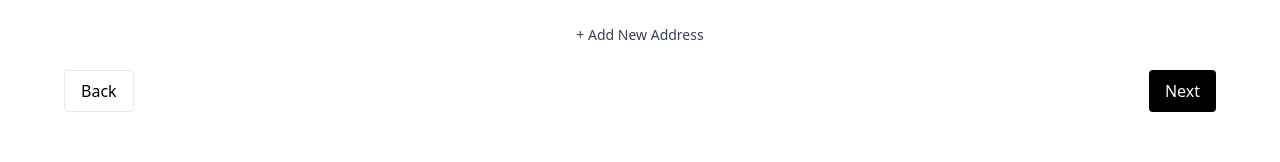
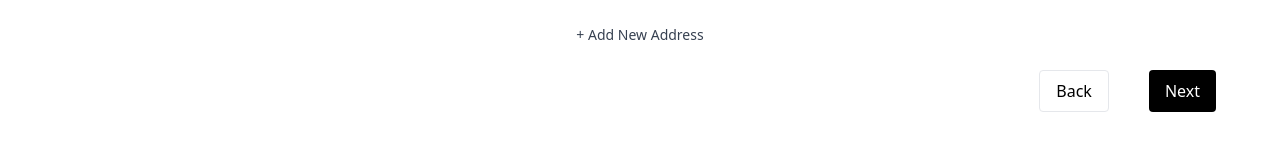
Before and after one commit to AzZaya0/mero_pasal, a Next.js app: page /cart/checkout in a window 1280 px wide. Shown: the part 573-735 px from the top of the page. Built offline with nearby package versions, Linux system fonts and the light colour scheme.

Commit message:
little modifications

```diff
--- a/src/app/cart/checkout/page.jsx
+++ b/src/app/cart/checkout/page.jsx
@@ -15,13 +15,13 @@
       <div className="w-[1200px]  rounded-lg  p-6">
         <div className="mb-40 flex justify-between text-sm font-semibold text-gray-500">
           <div className={step === 1 ? "text-black" : ""}>
-            Step 1 <br /> Address
+            Step 1 <br />Address
           </div>
           <div className={step === 2 ? "text-black" : ""}>
-            Step 2 <br /> Shipping
+            Step 2 <br />Shipping
           </div>
           <div className={step === 3 ? "text-black" : ""}>
-            Step 3 <br /> Payment
+            Step 3 <br />Payment
           </div>
         </div>
 
--- a/src/app/cart/checkout/pages/kAddress.jsx
+++ b/src/app/cart/checkout/pages/kAddress.jsx
@@ -51,7 +51,7 @@
         </button>
       </div>
 
-      <div className="flex justify-between mt-6">
+      <div className="flex justify-end gap-10 mt-6">
         <button className="px-4 py-2 border rounded" disabled>
           Back
         </button>
--- a/src/app/cart/checkout/pages/kPayout.jsx
+++ b/src/app/cart/checkout/pages/kPayout.jsx
@@ -51,7 +51,7 @@
         </button>
       </div>
 
-      <div className="flex justify-between mt-6">
+      <div className="flex justify-end gap-10 mt-6">
         <button className="px-4 py-2 border rounded" onClick={prevStep}>
           Back
         </button>
--- a/src/app/cart/checkout/pages/kShipping.jsx
+++ b/src/app/cart/checkout/pages/kShipping.jsx
@@ -43,7 +43,7 @@
         </button>
       </div>
 
-      <div className="flex justify-between mt-6">
+      <div className="flex justify-end gap-10 mt-6">
         <button className="px-4 py-2 border rounded" onClick={prevStep}>
           Back
         </button>
```
